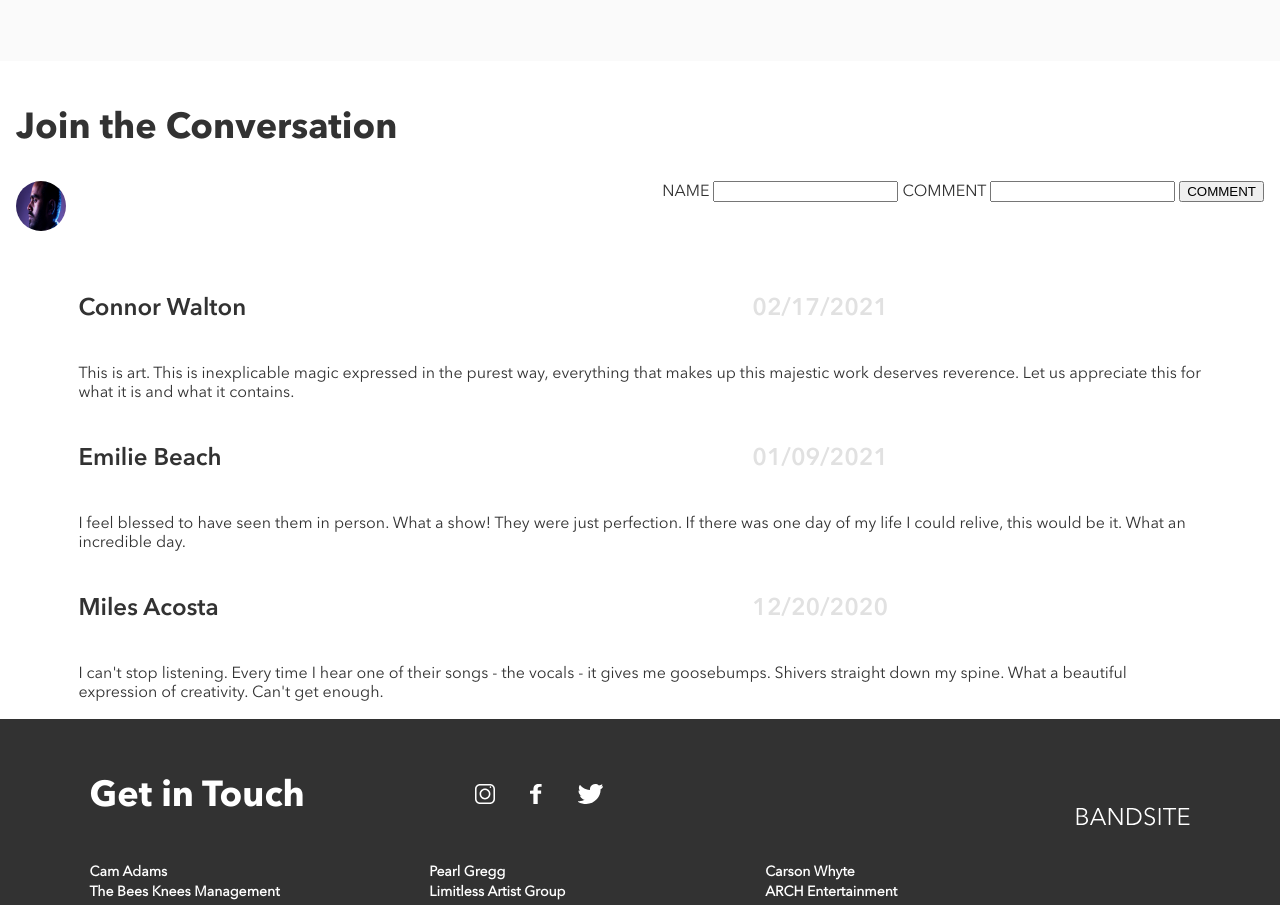
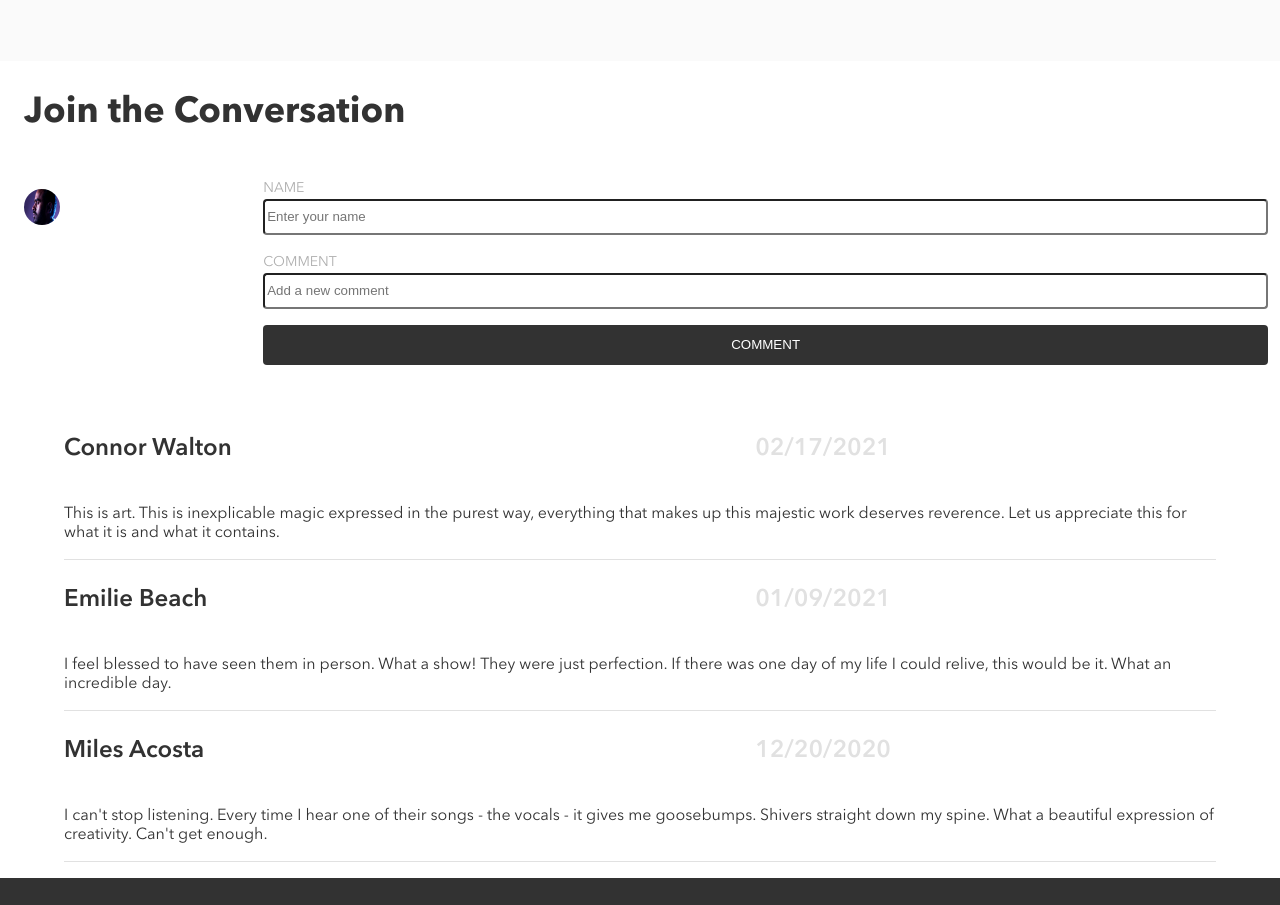
Before and after one commit to brandonscottred/band-site, a plain HTML site: page index.html in a window 1280 px wide. Shown: the part 3108-4013 px from the top of the page. Drawn offline with Linux system fonts and the light colour scheme.

Commit message:
add dividers to rendered comments

```diff
--- a/index.html
+++ b/index.html
@@ -100,22 +100,21 @@
                 Join the Conversation
             </h1>
             <div class="comments-container">
-                <div>
-                    <img class="comments-container__avatar" src="./assets/images/Mohan-muruge.jpg" alt="">
+                <div class="comments-container__avatar">
+                    <img class="comments-container__avatar--img" src="./assets/images/Mohan-muruge.jpg" alt="">
                 </div>
-                <div class="comments-container__form">
-                    <form id="commentsForm" action="" class="comments__form">
-                        <label for="Name">NAME</label>
-                        <input type="text" name="Name">
-                        <label for="Comment">COMMENT</label>
-                        <input type="text" name="Comment">
+                <form id="commentsForm" action="" class="comments-container__form">
+                    <label class="comments-container__form--label" for="Name">NAME</label>
+                    <input class="comments-container__form--name" type="text" name="Name" placeholder="Enter your name">
+                    <label class="comments-container__form--label" for="Comment">COMMENT</label>
+                    <input class="comments-container__form--comment" type="text" name="Comment" placeholder="Add a new comment">
 
-                        <input type="submit" value="COMMENT">
-                    </form>
-                </div>
+                    <input class="comments-container__form--cta" type="submit" value="COMMENT">
+                </form>
             </div>
 
             <div class="comments__card"></div>
+
 
         </section>
     </main>
--- a/scripts/build-shows-page.js
+++ b/scripts/build-shows-page.js
@@ -1,4 +1,4 @@
-const shows = document.querySelector('.shows');
+const container = document.querySelector('.container');
 
 const showsArray = [
 
@@ -39,53 +39,56 @@ const showsArray = [
     }
 ];
 
-console.log(showsArray);
-
 showsArray.forEach(function(show) {
     for (let i = 0; i < showsArray.length; i++) {
 
+        const showsContainer = document.createElement('div');
+        showsContainer.className = 'shows';
+
+        container.appendChild(showsContainer)
+
         const dateHeading = document.createElement('p');
-        dateHeading.className = 'shows__date--heading'
-        dateHeading.innerText = ('Date');
+        dateHeading.className = 'shows__date--heading';
+        dateHeading.innerText = 'Date';
         const dateValue = document.createElement('p');
         dateValue.className = 'shows__date--value';
         dateValue.innerText = show.date;
-        console.log(dateHeading);
-        console.log(dateValue);
 
         const venueHeading = document.createElement('p');
-        dateHeading.className = 'shows__venue--heading'
-        venueHeading.innerText = ('Venue');
+        venueHeading.className = 'shows__venue--heading';
+        venueHeading.innerText = 'Venue';
         const venueValue = document.createElement('p');
         venueValue.className = 'shows__venue--value';
         venueValue.innerText = show.venue;
-        console.log(venueHeading);
-        console.log(venueValue);
 
         const locationHeading = document.createElement('p');
-        dateHeading.className = 'shows__location--heading'
-        locationHeading.innerText = ('Location');
+        locationHeading.className = 'shows__location--heading';
+        locationHeading.innerText = 'Location';
         const locationValue = document.createElement('p');
-        locationValue.className = 'shows__location--__value';
+        locationValue.className = 'shows__location--value';
         locationValue.innerText = show.location;
-        console.log(locationHeading);
-        console.log(locationValue);
 
-        shows.appendChild(dateHeading);
-        shows.appendChild(dateValue);
-
-        shows.appendChild(venueHeading);
-        shows.appendChild(venueValue);
-
-        shows.appendChild(locationHeading);
-        shows.appendChild(locationValue);
 
         const buyTicketsBtn = document.createElement('input');
         buyTicketsBtn.type = "submit";
         buyTicketsBtn.className = "shows__buy-tickets";
-        shows.appendChild(buyTicketsBtn);
+        buyTicketsBtn.value = 'BUY TICKETS';
+
+
+        showsContainer.appendChild(dateHeading);
+        showsContainer.appendChild(dateValue);
+
+        showsContainer.appendChild(venueHeading);
+        showsContainer.appendChild(venueValue);
+
+        showsContainer.appendChild(locationHeading);
+        showsContainer.appendChild(locationValue);
+
+        showsContainer.appendChild(buyTicketsBtn);
 
         break;
+
+
     };
 
 });
--- a/scripts/index-page.js
+++ b/scripts/index-page.js
@@ -58,10 +58,15 @@ function renderComments() {
         const commentDate = document.createElement('p');
         commentDate.className = "comments__card--date";
         commentDate.innerText = comment.timestamp;
+        const divider = document.createElement('div');
+        divider.className = 'comments__card--divider';
+
+        // make div and add class then style in scss
 
         comments.appendChild(commentName);
         comments.appendChild(commentDate);
         comments.appendChild(commentText);
+        comments.appendChild(divider);
     });
 }
 
--- a/styles/bio.scss
+++ b/styles/bio.scss
@@ -297,27 +297,64 @@ main {
 }
 
 .comments {
-    padding: 1rem 1rem 0 1rem;
 
     &__title {
         @include section-header;
+        padding-left: 1.5rem;
     }
 
     &-container {
         display: flex;
         justify-content: space-between;
         margin: 0 0 2rem 0;
+        padding: 12px;
 
         &__avatar {
-            vertical-align: left;
-            width: 50px;
-            height: 50px;
+
+            padding: 12px;
+
+            &--img {
             border-radius: 50%;
+            width: 36px;
+            height: 36px;
+            }
         }
 
         &__form {
             display: flex;
             flex-direction: column;
+            width: 80%;
+
+            &--label {
+                @include body-copy;
+                color: $silver;
+            }
+
+            &--name {
+                min-height: 36px;
+                margin-bottom: 1rem;
+                border-radius: 4px;
+            }
+
+            &--comment {
+                min-height: 36px;
+                margin-bottom: 1rem;
+                border-radius: 4px;
+            }
+
+            &--cta {
+                height: 40px;
+                background-color: $bandsite-black;
+                color: $white;
+                width: 100%;
+                border: none;
+                border-radius: 4px;
+
+                &:hover {
+                    background-color: $bandsite-darkblack;
+
+                }
+            }
         }
     }
 
@@ -327,6 +364,7 @@ main {
         justify-content: space-between;
         max-width: 90%;
         margin: auto;
+        padding-bottom: 1rem;
 
         &--title {
             @include subheader;
@@ -339,7 +377,17 @@ main {
             width: 40%;
             align-self: center;
         }
+
+        &--divider {
+            border-bottom: 1px $mercury solid;
+            width: 100%;
+        }
     }
+}
+
+.divider {
+    border-bottom: $mercury 5px solid;
+    width: 100%;
 }
 
 .footer {
```
Also changed, not shown: pages/shows.html (+1 -1 lines), styles/bio.css.
